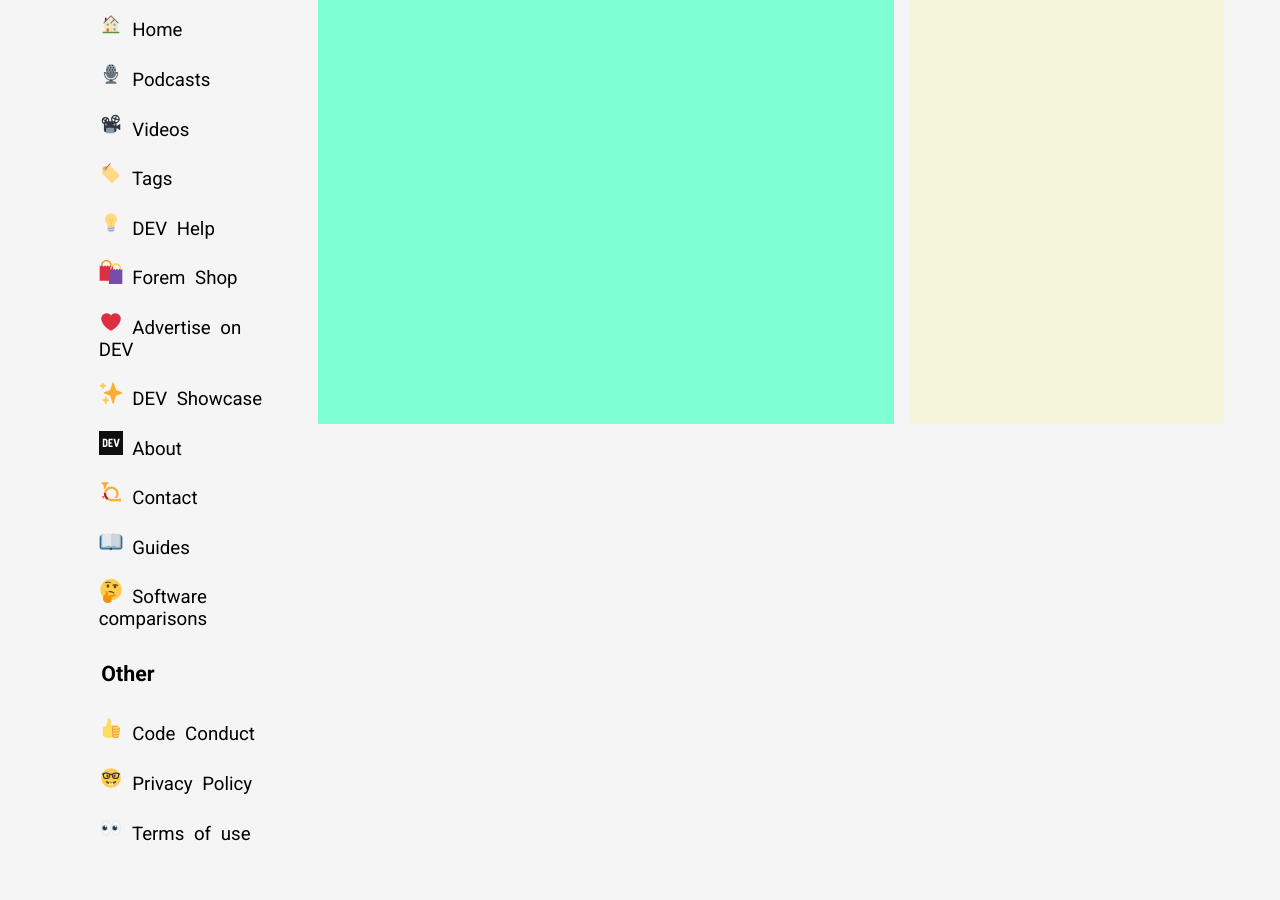
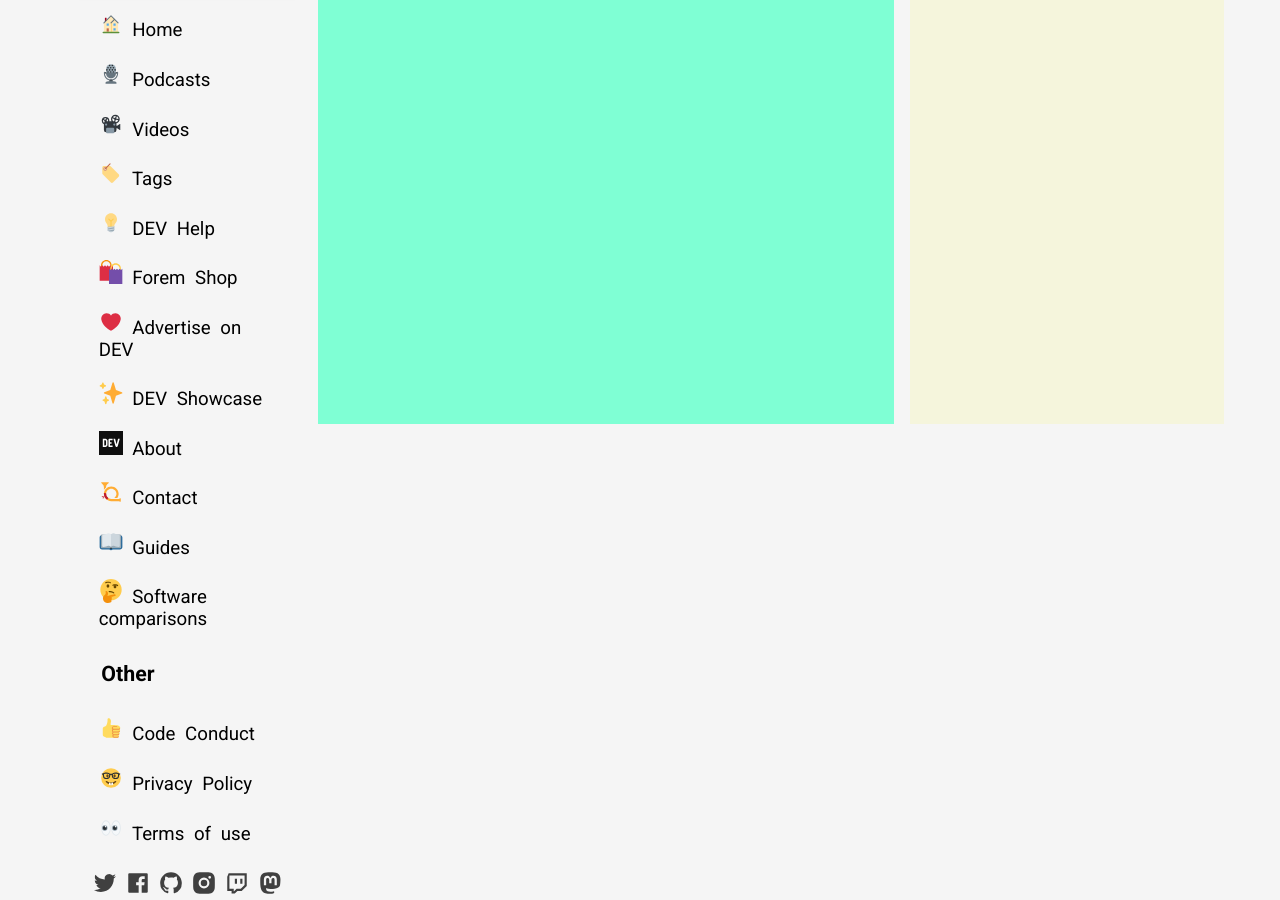
Before and after one commit to Isra48/Proyecto_Dev.to, a website: page index.html in a window 1280 px wide. Shown: the part 448-1348 px from the top of the page. Before the commit the page ends 1318 px from the top, so only its background shows below. Drawn offline with Linux system fonts and the light colour scheme.

Commit message:
fet(web-app): adding social links

```diff
--- a/index.html
+++ b/index.html
@@ -157,8 +157,8 @@
                     <li class="list">
                         <a href="#" class="linkHover">
                             <span><svg xmlns="http://www.w3.org/2000/svg" viewBox="0 0 44 44" width="24" height="24">
-    <path fill="#DD2E44" d="M39.885 15.833c0-5.45-4.418-9.868-9.867-9.868-3.308 0-6.227 1.633-8.018 4.129-1.791-2.496-4.71-4.129-8.017-4.129-5.45 0-9.868 4.417-9.868 9.868 0 .772.098 1.52.266 2.241C5.751 26.587 15.216 35.568 22 38.034c6.783-2.466 16.249-11.447 17.617-19.959.17-.721.268-1.469.268-2.242z"></path>
-</svg></span> Advertise on DEV
+                             <path fill="#DD2E44" d="M39.885 15.833c0-5.45-4.418-9.868-9.867-9.868-3.308 0-6.227 1.633-8.018 4.129-1.791-2.496-4.71-4.129-8.017-4.129-5.45 0-9.868 4.417-9.868 9.868 0 .772.098 1.52.266 2.241C5.751 26.587 15.216 35.568 22 38.034c6.783-2.466 16.249-11.447 17.617-19.959.17-.721.268-1.469.268-2.242z"></path>
+                            </svg></span> Advertise on DEV
                         </a>
 
 
@@ -287,8 +287,31 @@
 
                     </li>
 
+                </div>
+                <!--///////////////-->
+                <!--Social links -->
+                   <div class="socialLinks_container">
 
-                </div>
+                    <a href="#"><svg xmlns="http://www.w3.org/2000/svg" width="26" height="26" viewBox="0 0 24 24" role="img"  aria-labelledby="a8a3jofo9a88o6uquuhtnxq1xigtxtkz" class="crayons-icon c-link__icon"><title id="a8a3jofo9a88o6uquuhtnxq1xigtxtkz">Twitter</title>
+                        <path d="M22.162 5.656a8.383 8.383 0 01-2.402.658A4.196 4.196 0 0021.6 4c-.82.488-1.719.83-2.656 1.015a4.182 4.182 0 00-7.126 3.814 11.874 11.874 0 01-8.62-4.37 4.168 4.168 0 00-.566 2.103c0 1.45.738 2.731 1.86 3.481a4.168 4.168 0 01-1.894-.523v.052a4.185 4.185 0 003.355 4.101 4.211 4.211 0 01-1.89.072A4.185 4.185 0 007.97 16.65a8.395 8.395 0 01-6.191 1.732 11.83 11.83 0 006.41 1.88c7.693 0 11.9-6.373 11.9-11.9 0-.18-.005-.362-.013-.54a8.495 8.495 0 002.087-2.165l-.001-.001z" fill="#404040"></path>
+                    </svg></a>
+                    <a href="#"><svg xmlns="http://www.w3.org/2000/svg" width="26" height="26" viewBox="0 0 24 24" role="img" aria-labelledby="apoad39j40m66c51zske53tflhxjirac" class="crayons-icon c-link__icon"><title id="apoad39j40m66c51zske53tflhxjirac">Facebook</title>
+                        <path d="M15.402 21v-6.966h2.333l.349-2.708h-2.682V9.598c0-.784.218-1.319 1.342-1.319h1.434V5.857a19.188 19.188 0 00-2.09-.107c-2.067 0-3.482 1.262-3.482 3.58v1.996h-2.338v2.708h2.338V21H4a1 1 0 01-1-1V4a1 1 0 011-1h16a1 1 0 011 1v16a1 1 0 01-1 1h-4.598z" fill="#404040"></path>
+                    </svg></a>
+                    <a href="#"><svg xmlns="http://www.w3.org/2000/svg" width="26" height="26" viewBox="0 0 24 24" role="img" aria-labelledby="a4mvnorn1xxie0ja0u3r2gzbwnuomb7j" class="crayons-icon c-link__icon"><title id="a4mvnorn1xxie0ja0u3r2gzbwnuomb7j">Github</title>
+                        <path d="M12 2C6.475 2 2 6.475 2 12a9.994 9.994 0 006.838 9.488c.5.087.687-.213.687-.476 0-.237-.013-1.024-.013-1.862-2.512.463-3.162-.612-3.362-1.175-.113-.288-.6-1.175-1.025-1.413-.35-.187-.85-.65-.013-.662.788-.013 1.35.725 1.538 1.025.9 1.512 2.338 1.087 2.912.825.088-.65.35-1.087.638-1.337-2.225-.25-4.55-1.113-4.55-4.938 0-1.088.387-1.987 1.025-2.688-.1-.25-.45-1.275.1-2.65 0 0 .837-.262 2.75 1.026a9.28 9.28 0 012.5-.338c.85 0 1.7.112 2.5.337 1.912-1.3 2.75-1.024 2.75-1.024.55 1.375.2 2.4.1 2.65.637.7 1.025 1.587 1.025 2.687 0 3.838-2.337 4.688-4.562 4.938.362.312.675.912.675 1.85 0 1.337-.013 2.412-.013 2.75 0 .262.188.574.688.474A10.016 10.016 0 0022 12c0-5.525-4.475-10-10-10z" fill="#404040"></path>
+                    </svg></a>
+                    <a href="#"><svg xmlns="http://www.w3.org/2000/svg" width="26" height="26" viewBox="0 0 24 24" role="img" aria-labelledby="afagogv2rcd4qr9otdq4069wspd1v32z" class="crayons-icon c-link__icon"><title id="afagogv2rcd4qr9otdq4069wspd1v32z">Instagram</title>
+                        <path d="M12 2c2.717 0 3.056.01 4.122.06 1.065.05 1.79.217 2.428.465.66.254 1.216.598 1.772 1.153.509.5.902 1.105 1.153 1.772.247.637.415 1.363.465 2.428.047 1.066.06 1.405.06 4.122 0 2.717-.01 3.056-.06 4.122-.05 1.065-.218 1.79-.465 2.428a4.883 4.883 0 01-1.153 1.772c-.5.508-1.105.902-1.772 1.153-.637.247-1.363.415-2.428.465-1.066.047-1.405.06-4.122.06-2.717 0-3.056-.01-4.122-.06-1.065-.05-1.79-.218-2.428-.465a4.89 4.89 0 01-1.772-1.153 4.904 4.904 0 01-1.153-1.772c-.248-.637-.415-1.363-.465-2.428C2.013 15.056 2 14.717 2 12c0-2.717.01-3.056.06-4.122.05-1.066.217-1.79.465-2.428a4.88 4.88 0 011.153-1.772A4.897 4.897 0 015.45 2.525c.638-.248 1.362-.415 2.428-.465C8.944 2.013 9.283 2 12 2zm0 5a5 5 0 100 10 5 5 0 000-10zm6.5-.25a1.25 1.25 0 10-2.5 0 1.25 1.25 0 002.5 0zM12 9a3 3 0 110 6 3 3 0 010-6z" fill="#404040"></path>
+                    </svg></a>
+                    <a href="#"><svg xmlns="http://www.w3.org/2000/svg" width="26" height="26" viewBox="0 0 24 24" role="img" aria-labelledby="akzdjaqdxmo50nbm4cuww4y2b49rtlcl" class="crayons-icon c-link__icon"><title id="akzdjaqdxmo50nbm4cuww4y2b49rtlcl">Twitch</title>
+                        <path d="M4.3 3H21v11.7l-4.7 4.7h-3.9l-2.5 2.4H7v-2.4H3V6.2L4.3 3zM5 17.4h4v2.4h.095l2.5-2.4h3.877L19 13.872V5H5v12.4zM15 8h2v4.7h-2V8zm0 0h2v4.7h-2V8zm-5 0h2v4.7h-2V8z" fill="#404040"></path>
+                    </svg></a>
+                    <a href="#"><svg xmlns="http://www.w3.org/2000/svg" width="26" height="26" viewBox="0 0 24 24" role="img" aria-labelledby="a3gdy6l5ry0e8532f8c3ke5ocm2wdu7r" class="crayons-icon c-link__icon"><title id="a3gdy6l5ry0e8532f8c3ke5ocm2wdu7r">Mastodon</title>
+                        <path d="M21.258 13.99c-.274 1.41-2.456 2.955-4.962 3.254-1.306.156-2.593.3-3.965.236-2.243-.103-4.014-.535-4.014-.535 0 .218.014.426.04.62.292 2.215 2.196 2.347 4 2.41 1.82.062 3.44-.45 3.44-.45l.076 1.646s-1.274.684-3.542.81c-1.25.068-2.803-.032-4.612-.51-3.923-1.039-4.598-5.22-4.701-9.464-.031-1.26-.012-2.447-.012-3.44 0-4.34 2.843-5.611 2.843-5.611 1.433-.658 3.892-.935 6.45-.956h.062c2.557.02 5.018.298 6.451.956 0 0 2.843 1.272 2.843 5.61 0 0 .036 3.201-.397 5.424zm-2.956-5.087c0-1.074-.273-1.927-.822-2.558-.567-.631-1.308-.955-2.229-.955-1.065 0-1.871.41-2.405 1.228l-.518.87-.519-.87C11.276 5.8 10.47 5.39 9.405 5.39c-.921 0-1.663.324-2.229.955-.549.631-.822 1.484-.822 2.558v5.253h2.081V9.057c0-1.075.452-1.62 1.357-1.62 1 0 1.501.647 1.501 1.927v2.79h2.07v-2.79c0-1.28.5-1.927 1.5-1.927.905 0 1.358.545 1.358 1.62v5.1h2.08V8.902l.001.001z" fill="#404040"></path>
+                    </svg></a>
+                   </div>
+
 
 
 
--- /dev/null
+++ b/styles/_sociallinks.scss
@@ -0,0 +1,8 @@
+.socialLinks_container{
+    display: flex;
+    justify-content: space-evenly;
+    padding: 0 .8em;
+
+
+
+}
--- a/styles/styles.scss
+++ b/styles/styles.scss
@@ -3,6 +3,7 @@
 @import 'layout';
 @import '_cardlogin';
 @import 'sidenav';
+@import 'sociallinks';
 
 *{
     margin: 0;
```
Also changed, not shown: style.css, 1 other file.
